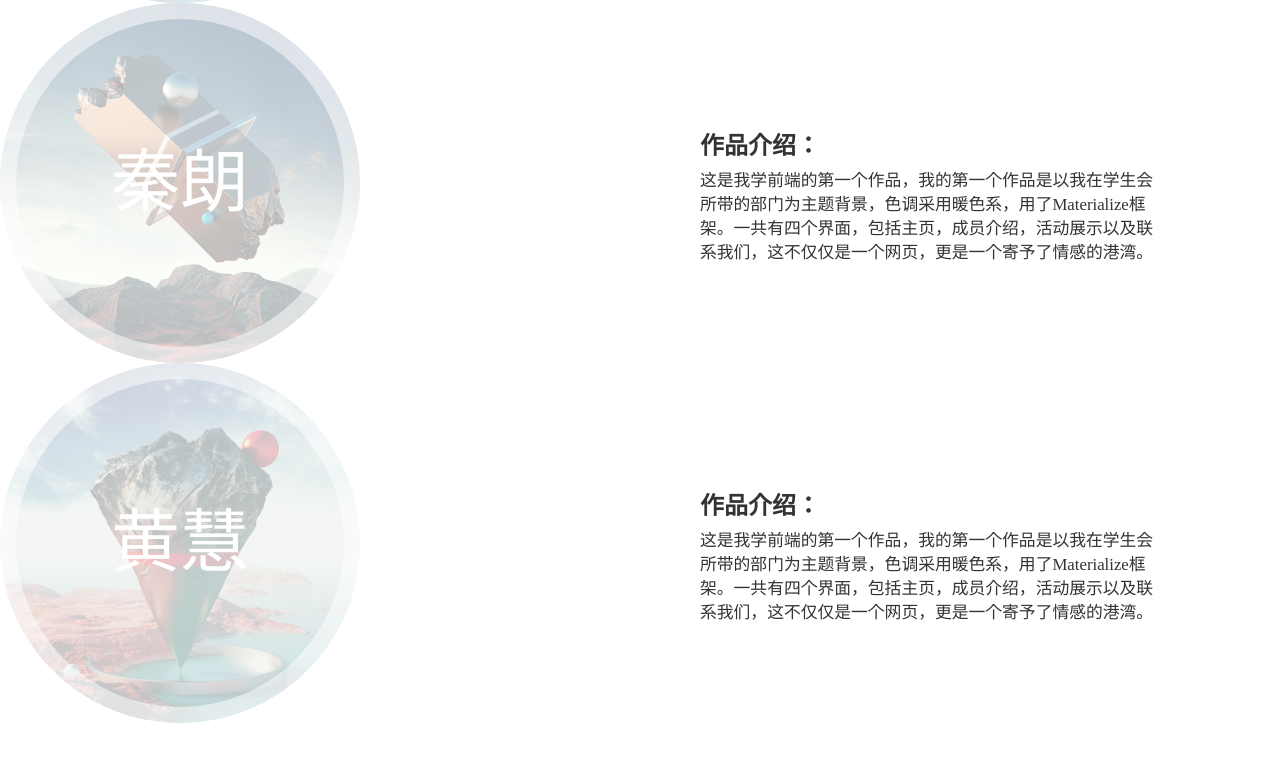
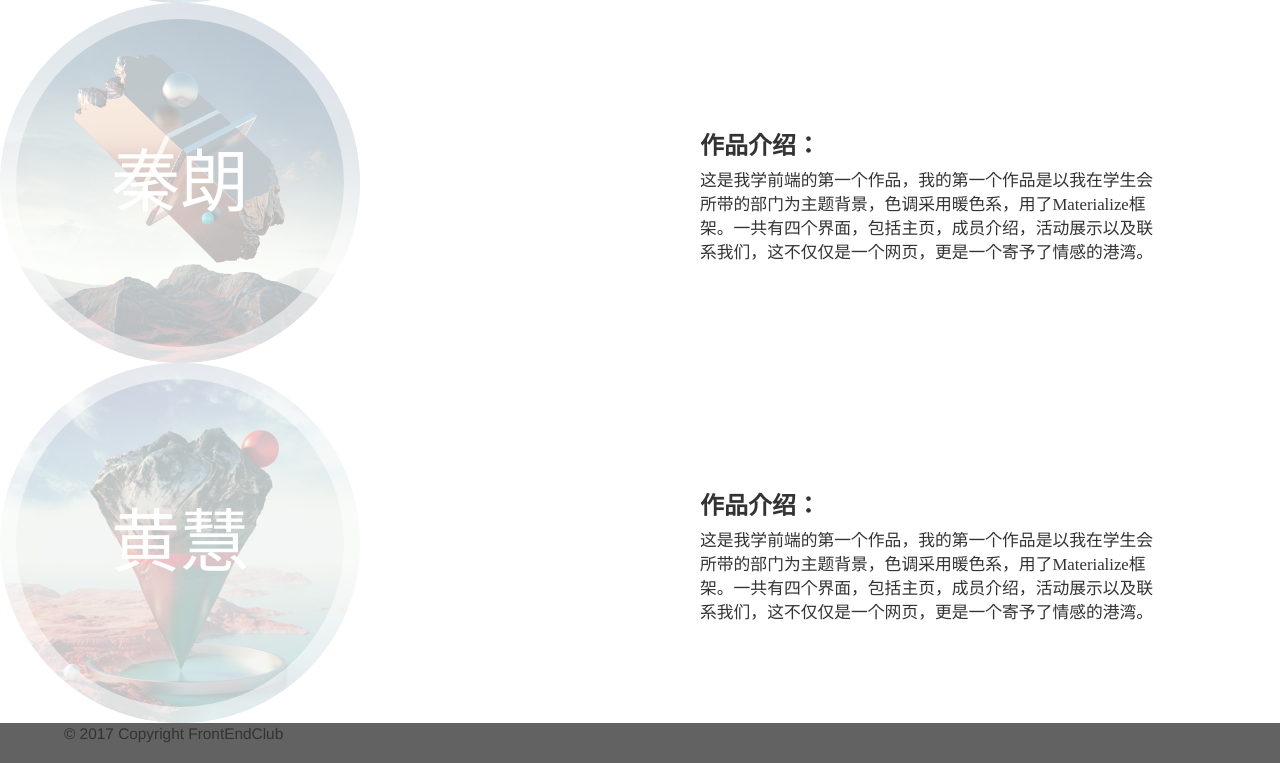
Before and after one commit to so-hard/web-club, a plain HTML site: page web/works.html in a window 1280 px wide. Shown: the part 1595-2358 px from the top of the page. Before the commit the page ends 2318 px from the top, so only its background shows below. Drawn offline with Linux system fonts and the light colour scheme; a web font is replaced by a local one.

Commit message:
change works.html

```diff
--- a/web/works.html
+++ b/web/works.html
@@ -114,6 +114,10 @@
         </div>
       </div>
 
+      <footer>
+       <p> © 2017 Copyright FrontEndClub</p>
+     </footer>
+
   <!--JavaScript Files	-->
   <script src='js/jquery.min.js' ></script>
   <script src='js/bootstrap.min.js' ></script>
```
